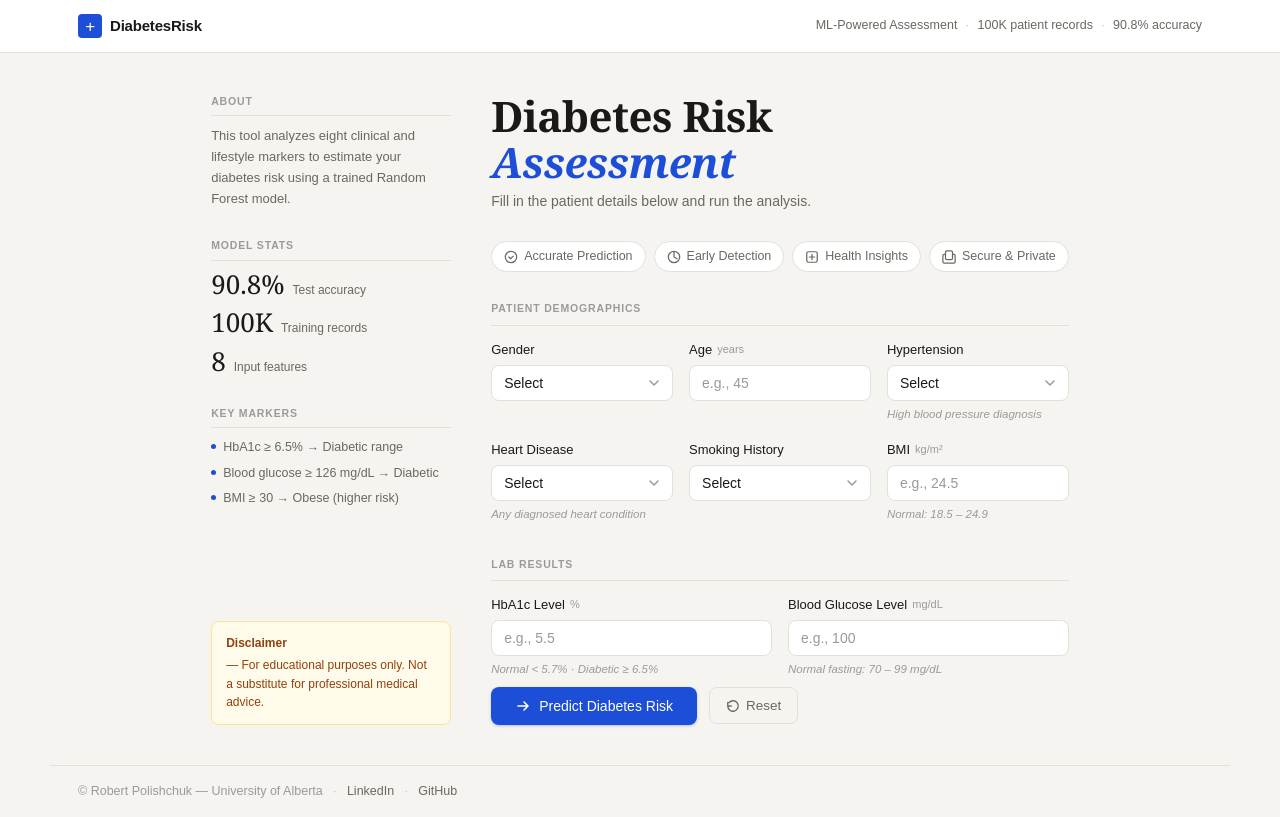
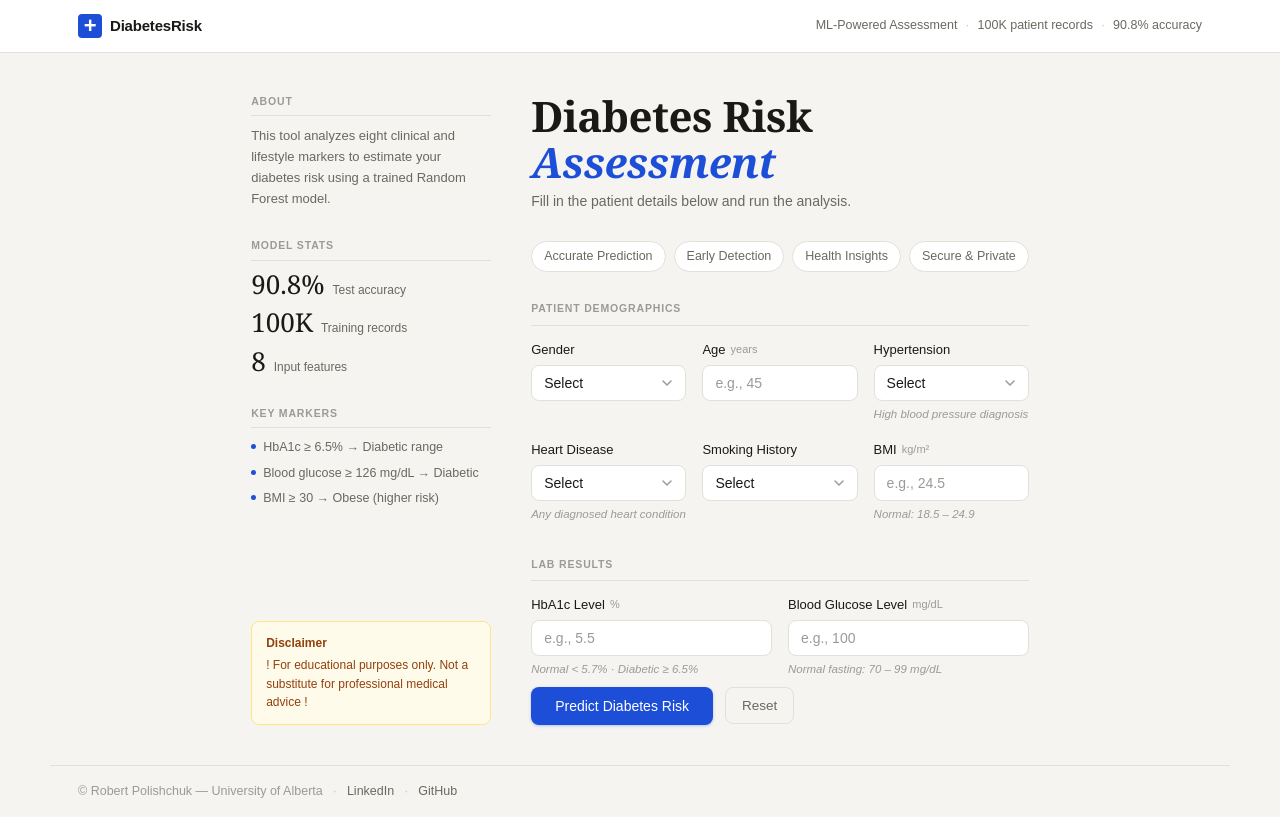
Before and after one commit to rpolishchuk3/Diabetes-Prediction-Model, a Flask app: page / in a window 1280 px wide. Run offline with Flask 3, Linux system fonts and the light colour scheme; parts of the project's set-up code (start-up, migrations or seed data) failed here and were passed over.

Commit message:
Updated style

```diff
--- a/static/style.css
+++ b/static/style.css
@@ -51,7 +51,6 @@ body {
     flex-direction: column;
 }
 
-/* ── TOP NAV ── */
 .topnav {
     background: var(--surface);
     border-bottom: 1px solid var(--border);
@@ -88,8 +87,8 @@ body {
     background: var(--accent);
     color: #fff;
     border-radius: 4px;
-    font-size: 17px;
-    font-weight: 400;
+    font-size: 22px;
+    font-weight: 1800;
     line-height: 1;
 }
 
--- a/templates/index.html
+++ b/templates/index.html
@@ -1,14 +1,18 @@
 <!DOCTYPE html>
 <html lang="en">
+
 <head>
     <meta charset="UTF-8">
     <meta name="viewport" content="width=device-width, initial-scale=1.0">
     <title>Diabetes Risk Assessment</title>
     <link rel="preconnect" href="https://fonts.googleapis.com">
     <link rel="preconnect" href="https://fonts.gstatic.com" crossorigin>
-    <link href="https://fonts.googleapis.com/css2?family=DM+Sans:ital,opsz,wght@0,9..40,300;0,9..40,400;0,9..40,500;0,9..40,600;1,9..40,300&family=DM+Serif+Display:ital@0;1&display=swap" rel="stylesheet">
+    <link
+        href="https://fonts.googleapis.com/css2?family=DM+Sans:ital,opsz,wght@0,9..40,300;0,9..40,400;0,9..40,500;0,9..40,600;1,9..40,300&family=DM+Serif+Display:ital@0;1&display=swap"
+        rel="stylesheet">
     <link rel="stylesheet" href="/static/style.css">
 </head>
+
 <body>
 
     <!-- Top nav bar -->
@@ -34,7 +38,8 @@
         <aside class="sidebar">
             <div class="sidebar-section">
                 <p class="sidebar-label">About</p>
-                <p class="sidebar-body">This tool analyzes eight clinical and lifestyle markers to estimate your diabetes risk using a trained Random Forest model.</p>
+                <p class="sidebar-body">This tool analyzes eight clinical and lifestyle markers to estimate your
+                    diabetes risk using a trained Random Forest model.</p>
             </div>
 
             <div class="sidebar-section">
@@ -63,7 +68,8 @@
             </div>
 
             <div class="sidebar-disclaimer">
-                <p><strong>Disclaimer</strong> — For educational purposes only. Not a substitute for professional medical advice.</p>
+                <p><strong>Disclaimer</strong> ! For educational purposes only. Not a substitute for professional
+                    medical advice ! </p>
             </div>
         </aside>
 
@@ -78,19 +84,15 @@
             <!-- Feature pills -->
             <div class="feature-pills">
                 <div class="pill">
-                    <svg width="14" height="14" viewBox="0 0 16 16" fill="none"><circle cx="8" cy="8" r="6.5" stroke="currentColor" stroke-width="1.4"/><path d="M5.5 8l2 2 3-3" stroke="currentColor" stroke-width="1.4" stroke-linecap="round" stroke-linejoin="round"/></svg>
                     Accurate Prediction
                 </div>
                 <div class="pill">
-                    <svg width="14" height="14" viewBox="0 0 16 16" fill="none"><path d="M8 2v6l3.5 2" stroke="currentColor" stroke-width="1.4" stroke-linecap="round"/><circle cx="8" cy="8" r="6.5" stroke="currentColor" stroke-width="1.4"/></svg>
                     Early Detection
                 </div>
                 <div class="pill">
-                    <svg width="14" height="14" viewBox="0 0 16 16" fill="none"><rect x="2" y="2" width="12" height="12" rx="2" stroke="currentColor" stroke-width="1.4"/><path d="M5 8h6M8 5v6" stroke="currentColor" stroke-width="1.4" stroke-linecap="round"/></svg>
                     Health Insights
                 </div>
                 <div class="pill">
-                    <svg width="14" height="14" viewBox="0 0 16 16" fill="none"><rect x="4" y="1" width="8" height="10" rx="1.5" stroke="currentColor" stroke-width="1.4"/><path d="M4 5H2.5A1.5 1.5 0 001 6.5v7A1.5 1.5 0 002.5 15h11a1.5 1.5 0 001.5-1.5v-7A1.5 1.5 0 0013.5 5H12" stroke="currentColor" stroke-width="1.4"/></svg>
                     Secure & Private
                 </div>
             </div>
@@ -113,7 +115,8 @@
 
                     <div class="field">
                         <label for="age">Age <span class="unit">years</span></label>
-                        <input type="number" id="age" name="age" placeholder="e.g., 45" min="0" max="120" step="1" required>
+                        <input type="number" id="age" name="age" placeholder="e.g., 45" min="0" max="120" step="1"
+                            required>
                     </div>
 
                     <div class="field">
@@ -151,7 +154,8 @@
 
                     <div class="field">
                         <label for="bmi">BMI <span class="unit">kg/m²</span></label>
-                        <input type="number" id="bmi" name="bmi" placeholder="e.g., 24.5" min="10" max="70" step="0.1" required>
+                        <input type="number" id="bmi" name="bmi" placeholder="e.g., 24.5" min="10" max="70" step="0.1"
+                            required>
                         <span class="field-hint">Normal: 18.5 – 24.9</span>
                     </div>
 
@@ -162,13 +166,15 @@
 
                     <div class="field">
                         <label for="hba1c">HbA1c Level <span class="unit">%</span></label>
-                        <input type="number" id="hba1c" name="HbA1c_level" placeholder="e.g., 5.5" min="3" max="15" step="0.1" required>
+                        <input type="number" id="hba1c" name="HbA1c_level" placeholder="e.g., 5.5" min="3" max="15"
+                            step="0.1" required>
                         <span class="field-hint">Normal &lt; 5.7% · Diabetic ≥ 6.5%</span>
                     </div>
 
                     <div class="field">
                         <label for="blood_glucose">Blood Glucose Level <span class="unit">mg/dL</span></label>
-                        <input type="number" id="blood_glucose" name="blood_glucose_level" placeholder="e.g., 100" min="0" max="500" step="1" required>
+                        <input type="number" id="blood_glucose" name="blood_glucose_level" placeholder="e.g., 100"
+                            min="0" max="500" step="1" required>
                         <span class="field-hint">Normal fasting: 70 – 99 mg/dL</span>
                     </div>
 
@@ -177,7 +183,6 @@
                 <div class="form-actions">
                     <button type="submit" class="btn-predict" id="predictBtn">
                         <span class="btn-inner">
-                            <svg width="16" height="16" viewBox="0 0 16 16" fill="none"><path d="M3 8h10M9 4l4 4-4 4" stroke="currentColor" stroke-width="1.6" stroke-linecap="round" stroke-linejoin="round"/></svg>
                             <span class="btn-label">Predict Diabetes Risk</span>
                         </span>
                         <span class="btn-loading" style="display:none">
@@ -185,7 +190,6 @@
                         </span>
                     </button>
                     <button type="button" class="btn-reset" id="resetBtn">
-                        <svg width="14" height="14" viewBox="0 0 16 16" fill="none"><path d="M2 8a6 6 0 1 0 1.5-4M2 4v4h4" stroke="currentColor" stroke-width="1.5" stroke-linecap="round" stroke-linejoin="round"/></svg>
                         Reset
                     </button>
                 </div>
@@ -197,7 +201,10 @@
                 <div class="result-card-header">
                     <span class="result-label">Assessment Result</span>
                     <button class="close-btn" id="closeResult">
-                        <svg width="16" height="16" viewBox="0 0 16 16" fill="none"><path d="M3 3l10 10M13 3L3 13" stroke="currentColor" stroke-width="1.5" stroke-linecap="round"/></svg>
+                        <svg width="16" height="16" viewBox="0 0 16 16" fill="none">
+                            <path d="M3 3l10 10M13 3L3 13" stroke="currentColor" stroke-width="1.5"
+                                stroke-linecap="round" />
+                        </svg>
                     </button>
                 </div>
 
@@ -232,7 +239,6 @@
 
             <!-- ERROR CARD -->
             <div class="error-card" id="errorCard" style="display:none">
-                <svg width="18" height="18" viewBox="0 0 16 16" fill="none"><circle cx="8" cy="8" r="6.5" stroke="currentColor" stroke-width="1.4"/><path d="M8 5v3.5M8 10.5v.5" stroke="currentColor" stroke-width="1.5" stroke-linecap="round"/></svg>
                 <span id="errorMessage">An error occurred.</span>
                 <button id="closeError">✕</button>
             </div>
@@ -250,4 +256,5 @@
 
     <script src="{{ url_for('static', filename='script.js') }}"></script>
 </body>
+
 </html>
```
